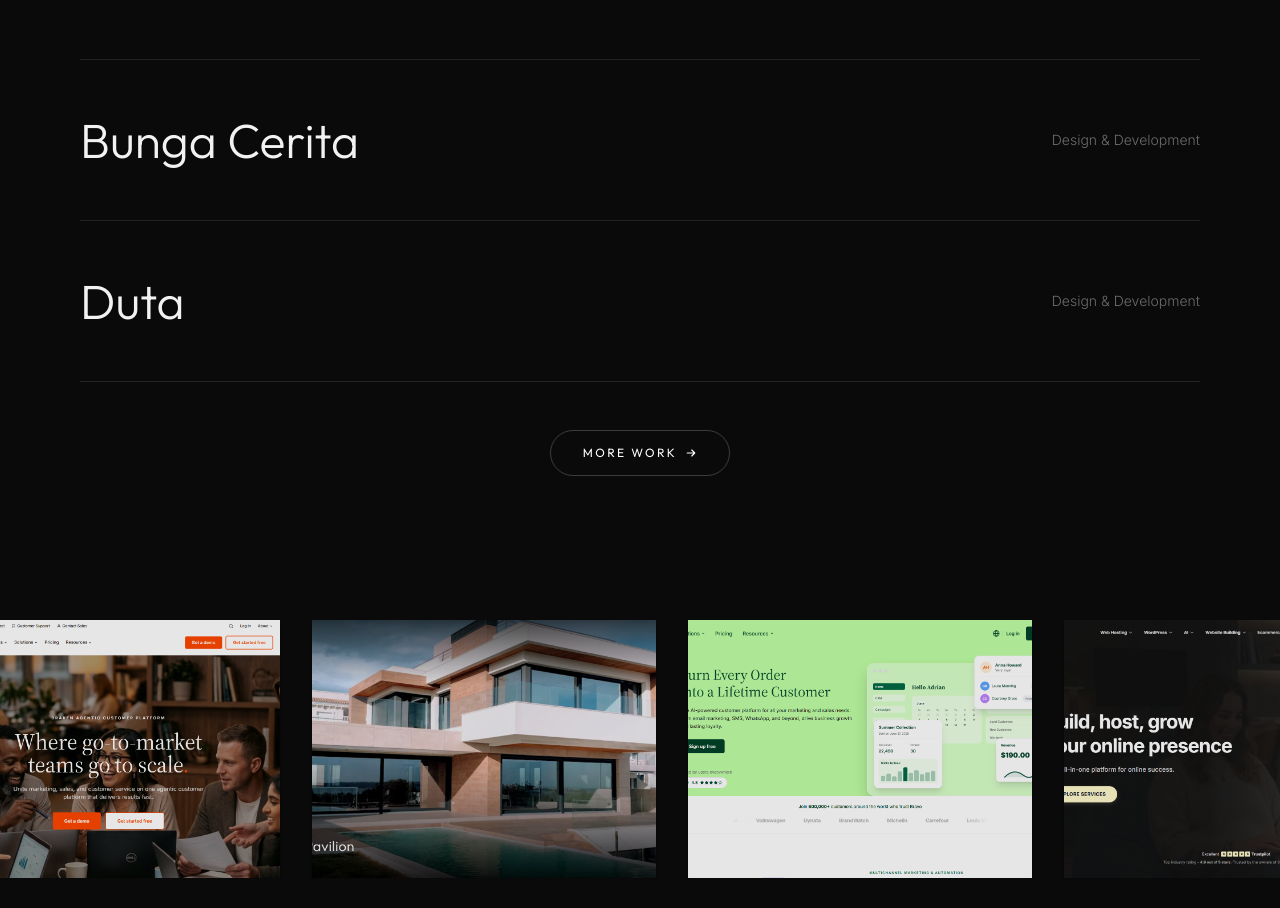
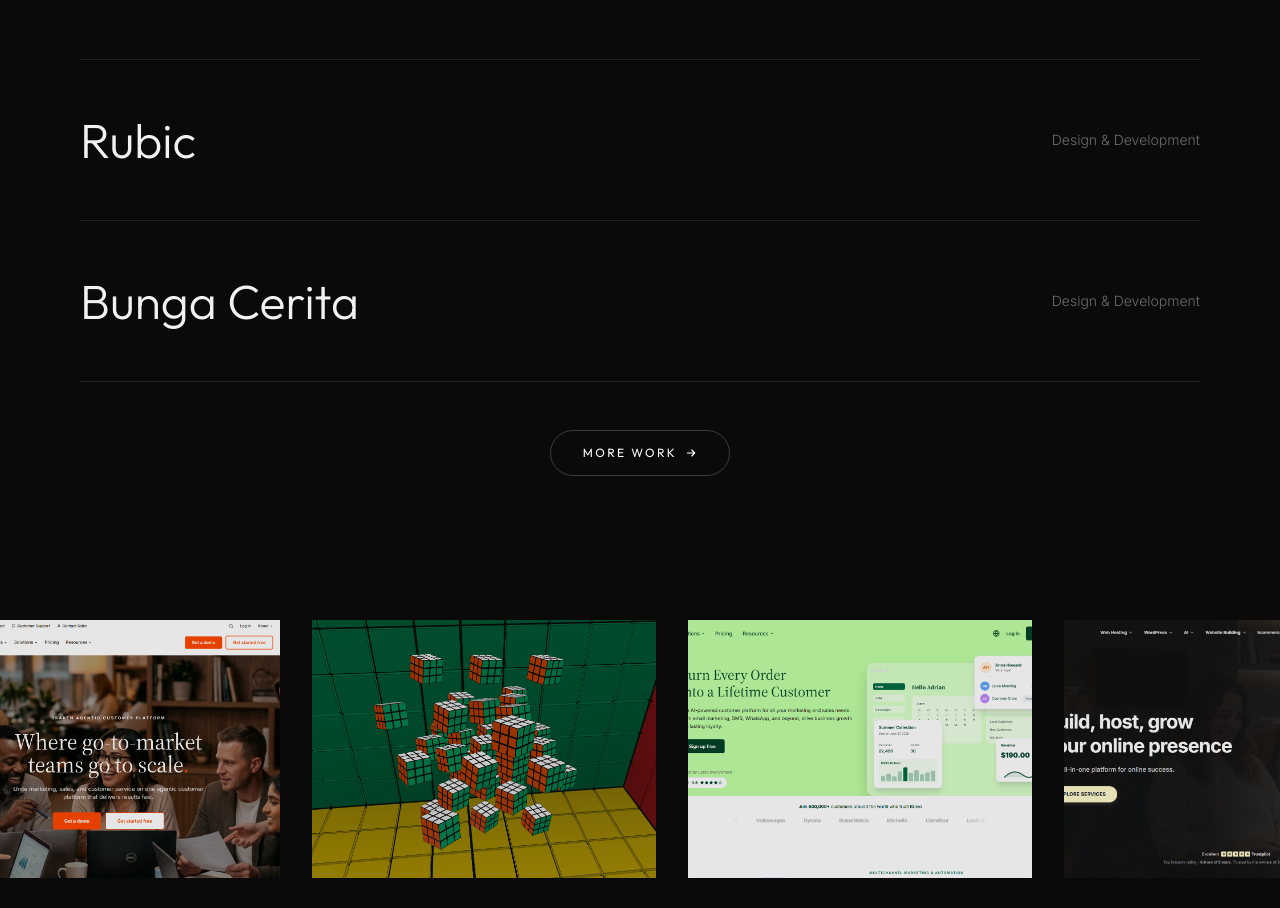
Before and after one commit to dutaalamin/duta, a React (Vite) app: page / in a window 1280 px wide. Shown: the part 1749-2657 px from the top of the page. Built offline with nearby package versions, Linux system fonts and the light colour scheme.

Commit message:
Add Rubic project and feature it in Recent Work gallery

```diff
--- a/src/components/ProjectsList.jsx
+++ b/src/components/ProjectsList.jsx
@@ -17,6 +17,14 @@ export const projects = [
     year: '2024',
     url: 'https://aufaardelia.vercel.app/',
     image: '/images/projects/wave.png',
+  },
+  {
+    title: 'Rubic',
+    category: 'Design & Development',
+    role: 'Digital Platform',
+    year: '2024',
+    url: 'https://rubicduta.vercel.app/',
+    image: '/images/projects/rubic.png',
   },
   {
     title: 'Bunga Cerita',
@@ -138,7 +146,7 @@ export default function ProjectsList({ limit, setView }) {
   const x2 = useTransform(scrollYProgress, [0, 1], ["-15%", "0%"]);
 
   // Select top 8 projects for the gallery
-  const galleryProjectNames = ['Draken', 'Casava', 'Bprotraining', '67Sports', 'ScreenV', 'Bravo', 'Stinger', 'Wave'];
+  const galleryProjectNames = ['Rubic', 'Draken', 'Casava', 'Bprotraining', '67Sports', 'ScreenV', 'Bravo', 'Stinger'];
   const galleryProjects = projects.filter(p => galleryProjectNames.includes(p.title));
   const row1 = galleryProjects.slice(0, 4);
   const row2 = galleryProjects.slice(4, 8);
```
Also changed, not shown: public/images/projects/rubic.png (added).
